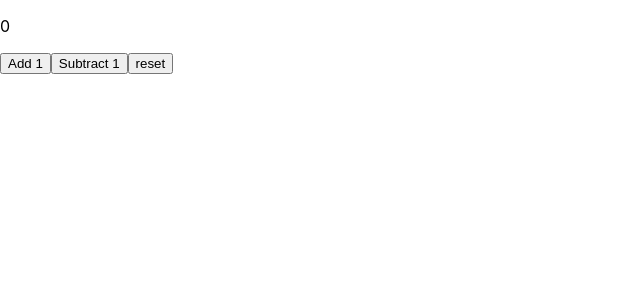
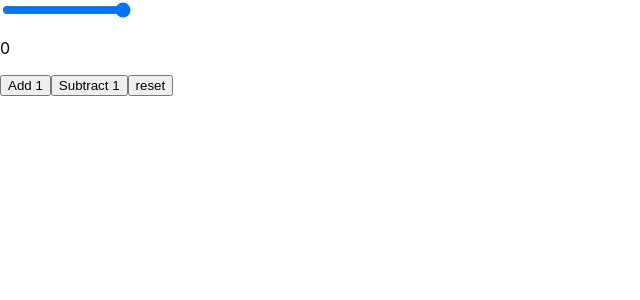
Before and after one commit to BrandonGrayson/useReducer, a React (Create React App) app: page / in a window 1280 px wide. Shown: the top 300 px of the page, without its empty margins (0-640 px from the left). Built offline with nearby package versions, Linux system fonts and the light colour scheme.

Commit message:
slider component added

```diff
--- a/src/App.js
+++ b/src/App.js
@@ -21,6 +21,12 @@ function App() {
   )
   return (
     <div >
+      <input
+       type="range"
+       min="1"
+       max="10"
+       onChange={(e) => console.log(e.target.value)}/>
+
       <p>{state}</p>
 
       <button onClick={() => {dispatch('increment')}}>Add 1</button>
```
